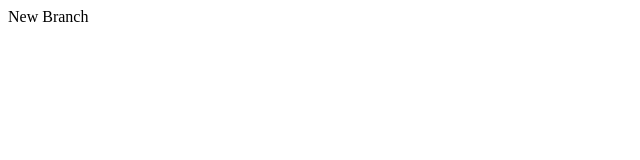
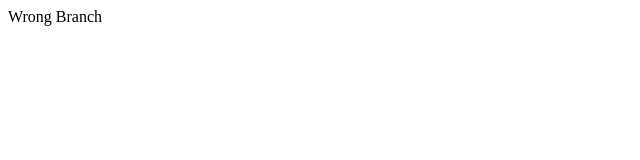
Before and after one commit to jamesjf7/portfolio, a Next.js app: page / in a window 1280 px wide. Shown: the top 160 px of the page, without its empty margins (0-640 px from the left). Built offline with nearby package versions, Linux system fonts and the light colour scheme.

Commit message:
update page wrong branch

```diff
--- a/pages/index.tsx
+++ b/pages/index.tsx
@@ -5,7 +5,7 @@ import styles from '../styles/Home.module.css'
 export default function Home() {
   return (
     <div>
-      New Branch
+      Wrong Branch
     </div>
   )
 }
```
